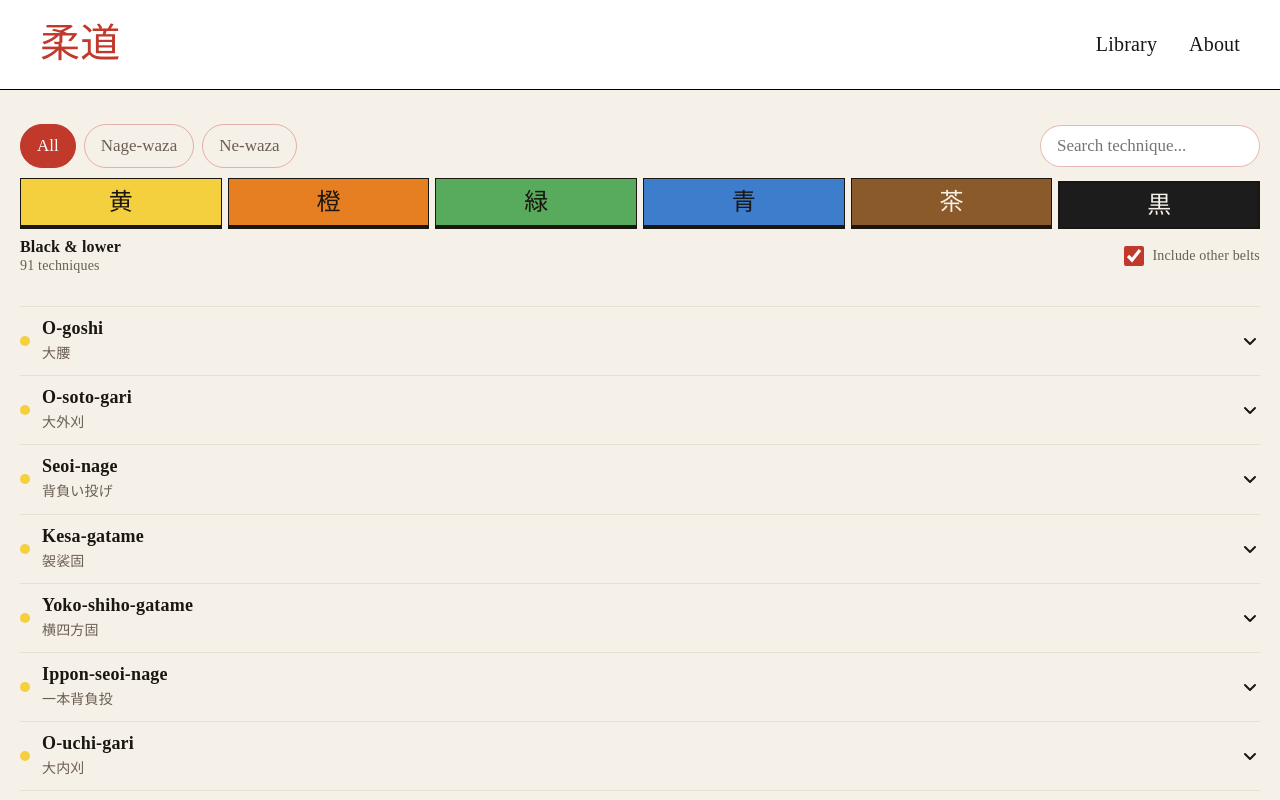
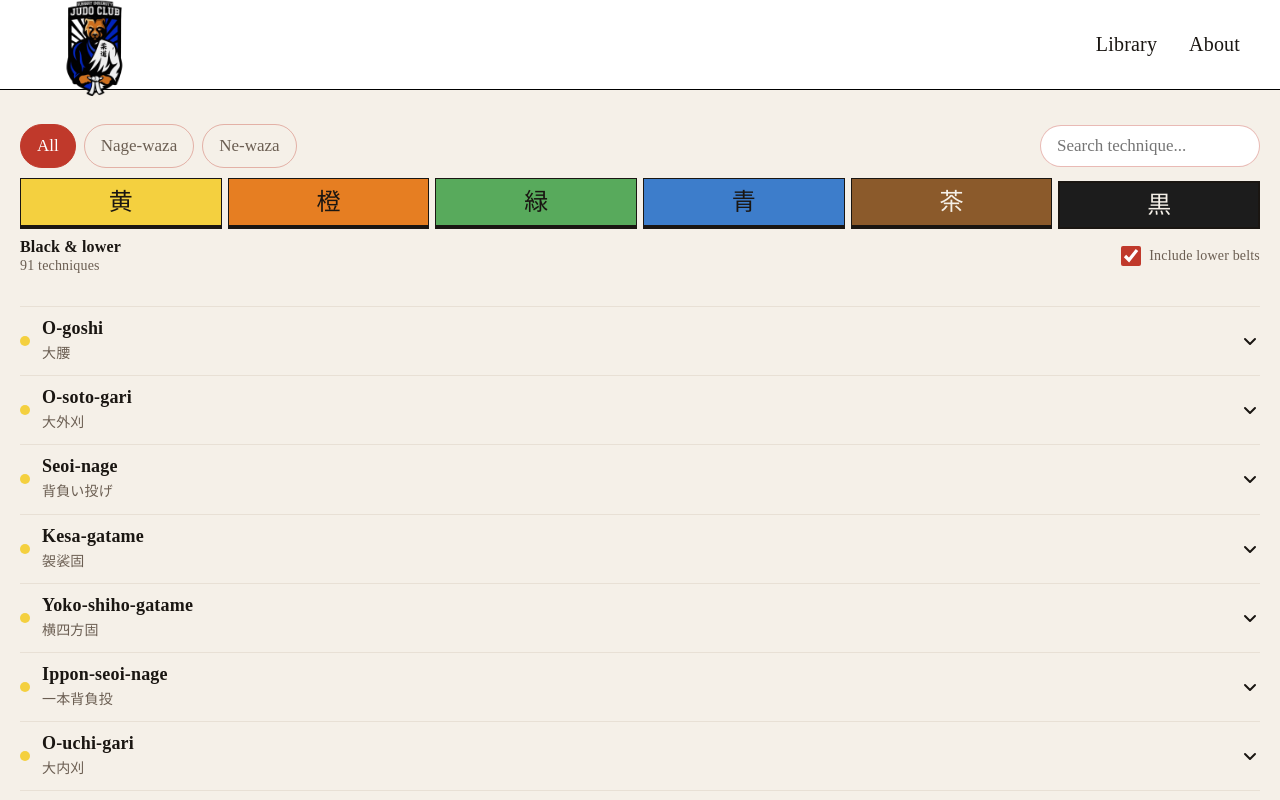
Before and after one commit to MEga9-C4ortik/Judo, a React (Vite) app: page / in a window 1280 px wide. Shown: the top 800 px of the page. Built offline with nearby package versions, Linux system fonts and the light colour scheme.

Commit message:
added logo

```diff
--- a/src/Components/BeltFilter.jsx
+++ b/src/Components/BeltFilter.jsx
@@ -47,7 +47,7 @@ export default function BeltFilter({ beltIndex, onBeltChange, includeLower, onIn
                         checked={includeLower}
                         onChange={ (e) => onIncludeLowerChange(e.target.checked)}
                     />
-                    <span> Include other belts</span>
+                    <span> Include lower belts</span>
                 </label>
             </div>
         </section>
--- a/src/Components/Navbar.jsx
+++ b/src/Components/Navbar.jsx
@@ -1,13 +1,16 @@
 import { useState } from 'react'
 import { Link } from 'react-router-dom'
 import styles from './Navbar.module.css'
+import logo from "../Data/SUJ_logo_nobg.png";
 
 function Navbar() {
     const [isOpen, setIsOpen] = useState(false)
 
     return (
         <nav className={styles.navbar}>
-            <Link to="/" className={styles.logo}>柔道</Link>
+            <Link to="/" className={styles.logo}>
+                <img src={logo} alt="logo"/>
+            </Link>
 
             <button
                 className={styles.burger}
--- a/src/Components/Navbar.module.css
+++ b/src/Components/Navbar.module.css
@@ -12,13 +12,21 @@
     z-index: 120;
 }
 
+/* ---- Phone (default): burger button + dropdown menu ---- */
 .logo {
-    font-size: 40px;
-    color: var(--accent);
+    display: inline-flex;
+    align-items: center;
+    flex-shrink: 0;
     text-decoration: none;
 }
 
-/* ---- Phone (default): burger button + dropdown menu ---- */
+.logo img {
+    display: block;
+    height: 32px;
+    width: auto;
+    max-width: 100%;
+    object-fit: contain;
+}
 
 .burger {
     display: flex;
@@ -86,6 +94,10 @@
    Everything the phone menu needs for the dropdown is switched off here. */
 
 @media (min-width: 769px) {
+    .logo img {
+        height: 40px;
+    }
+
     .burger {
         display: none;
     }
@@ -111,3 +123,9 @@
         font-size: 20px;
     }
 }
+
+@media (min-width: 1024px) {
+    .logo img {
+        height: 17vh;
+    }
+}
```
Also changed, not shown: src/Data/SUJ_logo_nobg.png (added).
